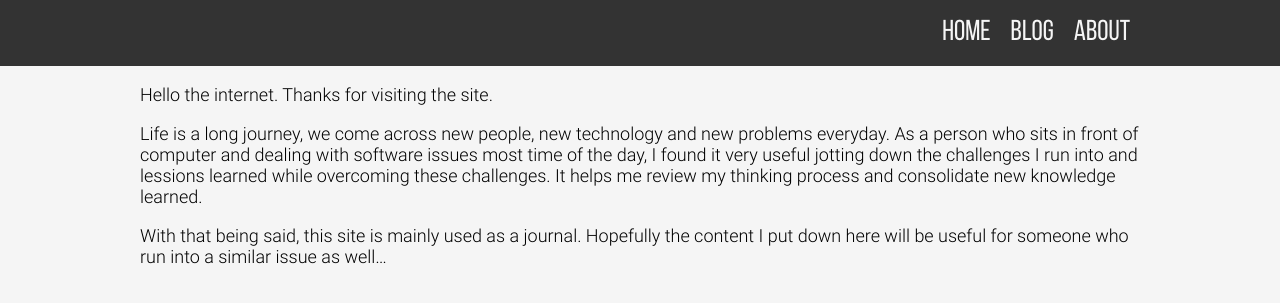
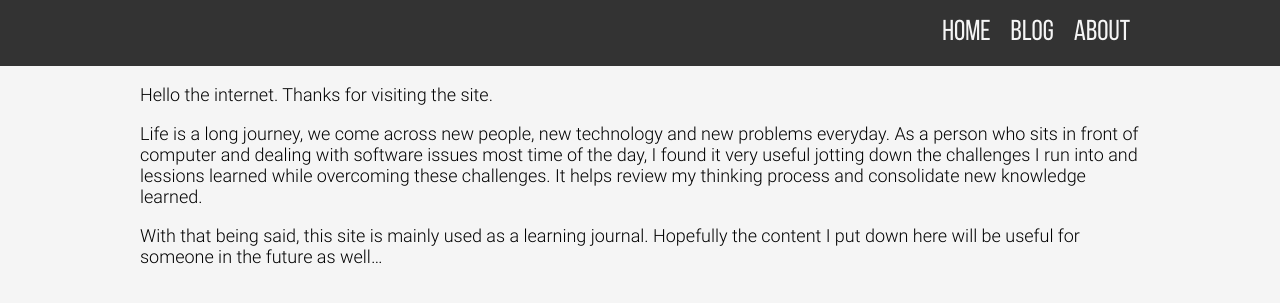
Before and after one commit to fernandozhu/fernandozhu.github.io, a Jekyll site: the page built from about.markdown, in a window 1280 px wide. Shown: the top 303 px of the page. Built offline with Jekyll 4.4.1, drawn with Linux system fonts in a browser that asks for light colours.

Commit message:
Wording change

```diff
--- a/about.markdown
+++ b/about.markdown
@@ -6,6 +6,6 @@ permalink: /about/
 
 Hello the internet. Thanks for visiting the site.
 
-Life is a long journey, we come across new people, new technology and new problems everyday. As a person who sits in front of computer and dealing with software issues most time of the day, I found it very useful jotting down the challenges I run into and lessions learned while overcoming these challenges. It helps me review my thinking process and consolidate new knowledge learned.
+Life is a long journey, we come across new people, new technology and new problems everyday. As a person who sits in front of computer and dealing with software issues most time of the day, I found it very useful jotting down the challenges I run into and lessions learned while overcoming these challenges. It helps review my thinking process and consolidate new knowledge learned.
 
-With that being said, this site is mainly used as a journal. Hopefully the content I put down here will be useful for someone who run into a similar issue as well...
+With that being said, this site is mainly used as a learning journal. Hopefully the content I put down here will be useful for someone in the future as well...
```
